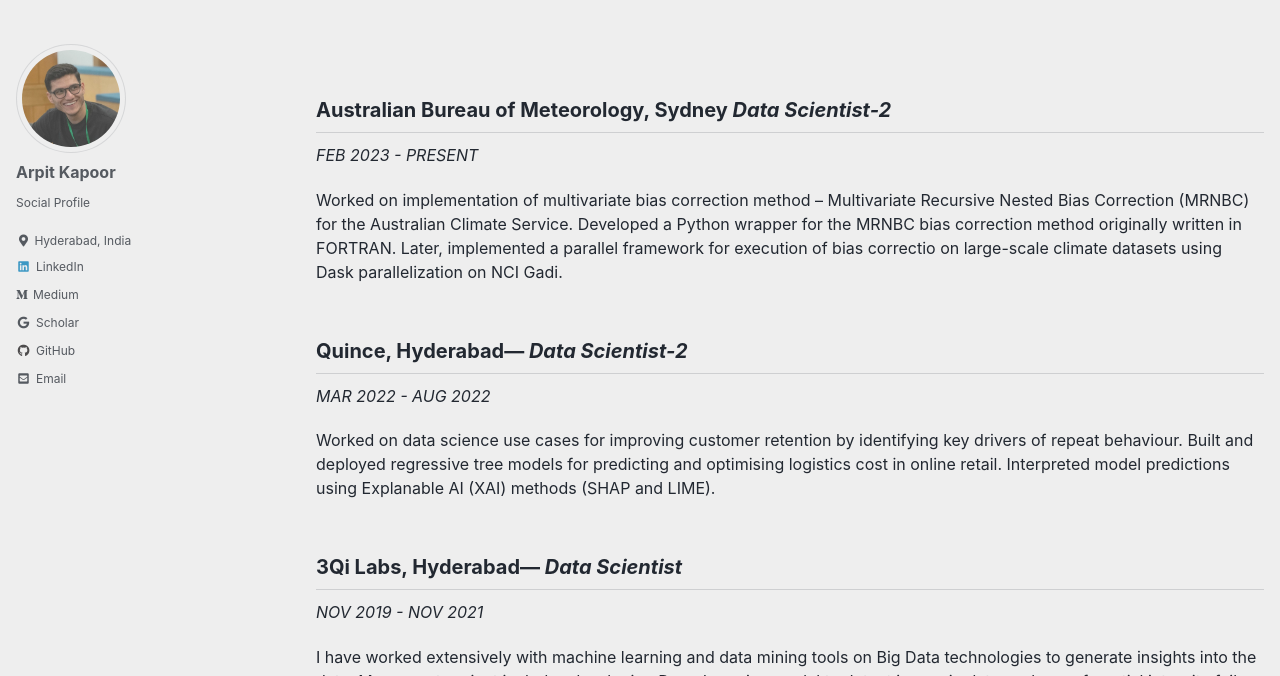
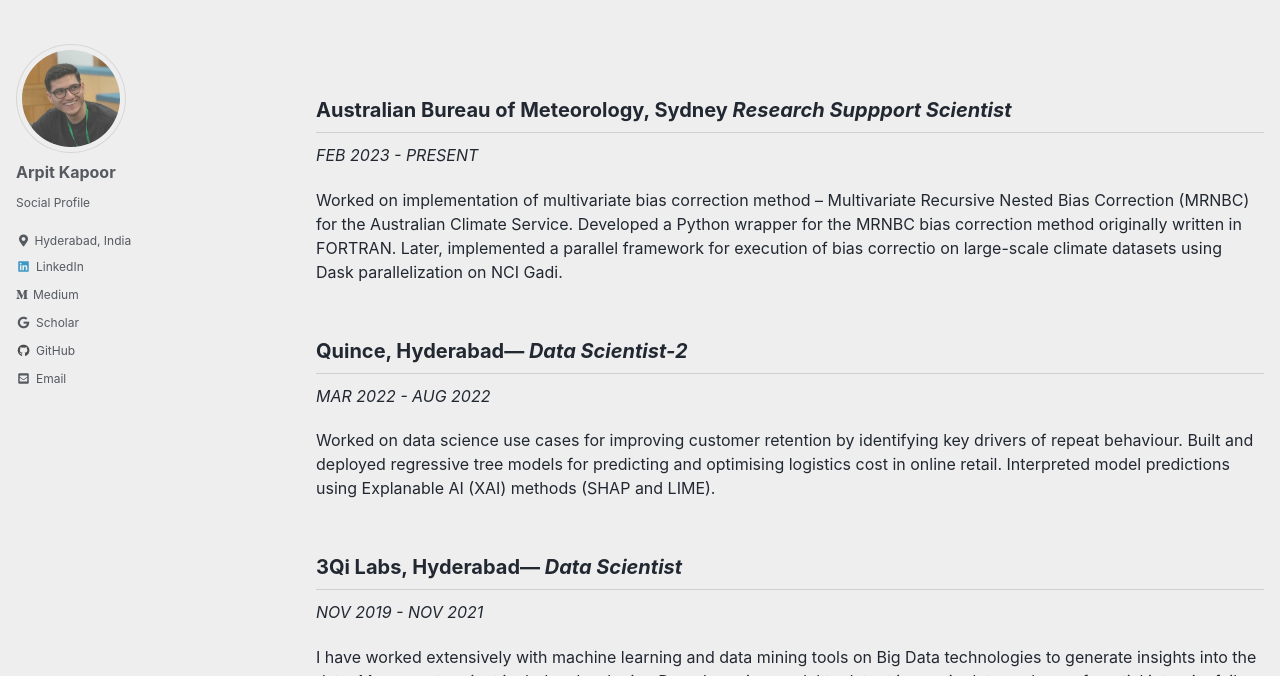
Before and after one commit to arpit-kapoor/arpit-kapoor.github.io, a Jekyll site: the page built from _pages/experience.md, in a window 1280 px wide and 900 px high, cut to the strip 224-900 px from the top of the window. Built offline with Jekyll 4.4.1, drawn with Linux system fonts in a browser that asks for light colours; cached includes are drawn as plain includes.

Commit message:
Update BOM

```diff
--- a/_pages/experience.md
+++ b/_pages/experience.md
@@ -14,7 +14,7 @@
 ---
 
 <p style="text-align: center; font-size:42px;"></p>
-## Australian Bureau of Meteorology, Sydney *Data Scientist-2*
+## Australian Bureau of Meteorology, Sydney *Research Suppport Scientist*
 *FEB 2023 - PRESENT*
 
 Worked on implementation of multivariate bias correction method -- Multivariate Recursive Nested Bias Correction (MRNBC) for the Australian Climate Service. Developed a Python wrapper for the MRNBC bias correction method originally written in FORTRAN. Later, implemented a parallel framework for execution of bias correctio on large-scale climate datasets using Dask parallelization on NCI Gadi.
```
